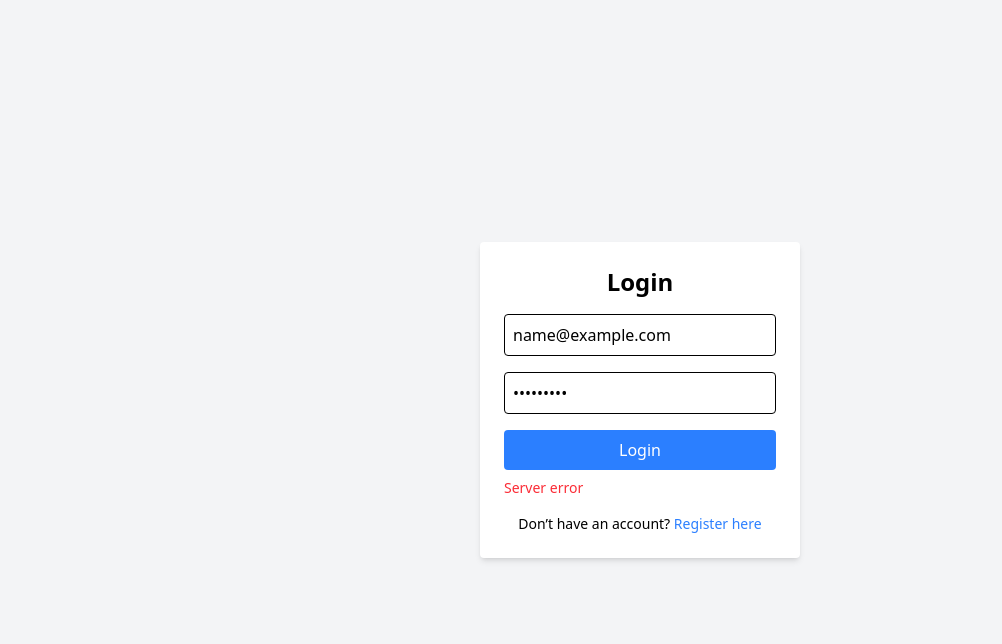
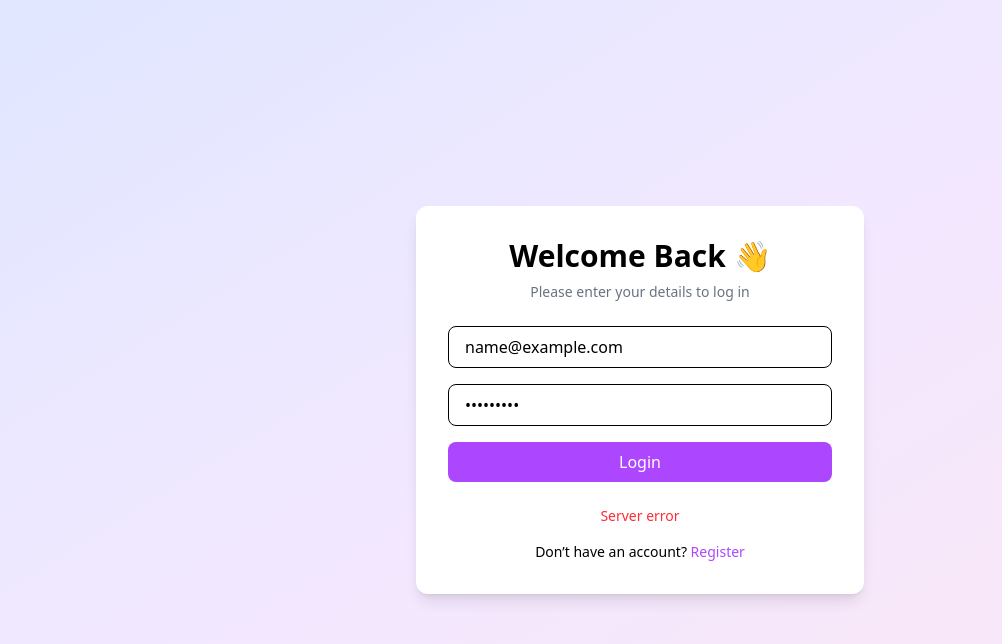
Before and after one commit to charlottelai18/rick-morty-platform, a React (Vite) app in the folder client/: page / in a window 1280 px wide. Both pictures are taken after typing "name@example.com", "Sample123" into the empty fields and a click on the button "Login". Shown: the top 644 px of the page, without its empty margins (0-1002 px from the left). Built offline with nearby package versions, Linux system fonts and the light colour scheme; no server answers.

Commit message:
restyle pages (CharacterProfile, Characters, Favourites, Login, Register) with modern UI design

```diff
--- a/client/src/pages/CharacterProfile.jsx
+++ b/client/src/pages/CharacterProfile.jsx
@@ -26,7 +26,6 @@ function CharacterProfile() {
       .catch((err) => console.error("Failed to load character", err));
   }, [id, navigate]);
 
-  // Auto-clear feedback after 3 seconds
   useEffect(() => {
     if (feedback) {
       const timeout = setTimeout(() => setFeedback(""), 3000);
@@ -51,7 +50,7 @@ function CharacterProfile() {
 
   if (!character) {
     return (
-      <div className="min-h-screen flex items-center justify-center bg-gray-100">
+      <div className="min-h-screen flex items-center justify-center bg-gradient-to-br from-indigo-100 via-purple-100 to-pink-100">
         <div className="flex flex-col items-center">
           <div className="w-12 h-12 border-4 border-blue-400 border-t-transparent rounded-full animate-spin"></div>
           <p className="mt-4 text-gray-500 text-sm">Loading character...</p>
@@ -61,26 +60,26 @@ function CharacterProfile() {
   }
 
   return (
-    <div className="min-h-screen bg-gray-100 p-6">
+    <div className="min-h-screen bg-gradient-to-br from-indigo-100 via-purple-100 to-pink-100 p-6">
       <button
         onClick={() => navigate("/characters")}
-        className="mb-4 text-blue-600 hover:underline"
+        className="mb-6 text-blue-600 hover:underline"
       >
-        ← Back to list
+        ← Back to Characters
       </button>
 
-      <div className="bg-white p-6 rounded shadow max-w-xl mx-auto text-center">
+      <div className="bg-white p-8 rounded-xl shadow-lg max-w-xl mx-auto text-center">
         <img
           src={character.image}
           alt={character.name}
-          className="w-40 h-40 mx-auto rounded-full mb-4"
+          className="w-40 h-40 mx-auto rounded-full mb-6 border-4 border-purple-200"
         />
-        <h1 className="text-3xl font-bold mb-2">{character.name}</h1>
+        <h1 className="text-3xl font-bold text-gray-800 mb-2">{character.name}</h1>
         <p className="text-gray-600 mb-1">Species: {character.species}</p>
-        <p className="text-gray-600 mb-4">Gender: {character.gender}</p>
+        <p className="text-gray-600 mb-6">Gender: {character.gender}</p>
 
-        <p className="font-semibold mb-2">Episodes:</p>
-        <ul className="text-sm text-gray-500 mb-4">
+        <p className="font-semibold mb-2 text-gray-700">Episodes:</p>
+        <ul className="text-sm text-gray-500 mb-6">
           {character.episode.slice(0, 5).map((epUrl, index) => {
             const episodeNum = epUrl.split("/").pop();
             return <li key={index}>Episode {episodeNum}</li>;
@@ -90,18 +89,17 @@ function CharacterProfile() {
         <button
           onClick={saveToFavorites}
           disabled={isSaved}
-          className={`px-4 py-2 rounded transition ${
+          className={`w-full py-2 rounded text-white transition ${
             isSaved
-              ? "bg-green-500 text-white cursor-default"
-              : "bg-purple-500 text-white hover:bg-purple-600"
+              ? "bg-green-500 cursor-default"
+              : "bg-purple-500 hover:bg-purple-600"
           }`}
         >
           {isSaved ? "Saved to Favourites" : "Save to Favourites"}
         </button>
 
-        {/* Inline feedback message */}
         {feedback && (
-          <p className="mt-3 text-sm text-gray-700">{feedback}</p>
+          <p className="mt-4 text-sm text-gray-700">{feedback}</p>
         )}
       </div>
     </div>
--- a/client/src/pages/Characters.jsx
+++ b/client/src/pages/Characters.jsx
@@ -19,42 +19,46 @@ function Characters() {
   }, [navigate]);
 
   return (
-    <div className="min-h-screen bg-gray-100 p-6">
+    <div className="min-h-screen bg-gradient-to-br from-indigo-100 via-purple-100 to-pink-100 p-6">
+      <div className="max-w-6xl mx-auto">
+        <div className="flex justify-between items-center mb-6">
+          <Link
+            to="/user/characters"
+            className="bg-purple-500 text-white px-4 py-2 rounded hover:bg-purple-600 transition"
+          >
+            View Favourites
+          </Link>
+
+          <h1 className="text-3xl font-bold text-gray-800">Explore Characters</h1>
+
           <button
             onClick={() => {
               localStorage.removeItem("token");
               navigate("/");
             }}
-        className="absolute top-4 right-4 bg-red-500 text-white px-4 py-2 rounded hover:bg-red-600"
+            className="bg-red-500 text-white px-4 py-2 rounded hover:bg-red-600 transition"
           >
             Logout
           </button>
+        </div>
 
-      <Link
-        to="/user/characters"
-        className="absolute top-4 left-4 bg-purple-500 text-white px-4 py-2 rounded hover:bg-purple-600"
-      >
-        Favourites
-      </Link>
-
-      <h1 className="text-3xl font-bold mb-6 text-center">Characters</h1>
-
-      <div className="grid grid-cols-1 sm:grid-cols-2 md:grid-cols-3 gap-6">
+        <div className="grid grid-cols-1 sm:grid-cols-2 md:grid-cols-3 lg:grid-cols-4 gap-6">
           {characters.map((char) => (
             <Link key={char.id} to={`/characters/${char.id}`}>
-            <div className="bg-white rounded shadow p-4 text-center hover:shadow-md transition cursor-pointer">
+              <div className="bg-white rounded-xl shadow-md hover:shadow-xl transition p-4 text-center cursor-pointer">
                 <img
                   src={char.image}
                   alt={char.name}
                   className="w-32 h-32 mx-auto rounded-full mb-4"
                 />
-              <h2 className="text-xl font-semibold">{char.name}</h2>
+                <h2 className="text-xl font-semibold text-gray-800">{char.name}</h2>
                 <p className="text-gray-500">{char.species}</p>
               </div>
             </Link>
           ))}
         </div>
       </div>
+    </div>
   );
 }
 
--- a/client/src/pages/Login.jsx
+++ b/client/src/pages/Login.jsx
@@ -37,21 +37,49 @@ function Login() {
   };
 
   return (
-    <div className="flex items-center justify-center min-h-screen bg-gray-100">
-      <form onSubmit={handleSubmit} className="bg-white p-6 rounded shadow-md w-80">
-        <h2 className="text-2xl font-bold mb-4 text-center">Login</h2>
-        <input name="email" onChange={handleChange} value={form.email} className="w-full p-2 mb-4 border rounded" placeholder="Email" />
-        <input name="password" onChange={handleChange} value={form.password} className="w-full p-2 mb-4 border rounded" type="password" placeholder="Password" />
-        <button type="submit" className="w-full bg-blue-500 text-white p-2 rounded hover:bg-blue-600">Login</button>
-        {error && <p className="text-red-500 mt-2 text-sm">{error}</p>}
+    <div className="min-h-screen flex items-center justify-center bg-gradient-to-br from-indigo-100 via-purple-100 to-pink-100">
+      <div className="bg-white shadow-lg rounded-xl p-8 w-full max-w-md">
+        <h1 className="text-3xl font-bold text-center mb-2">Welcome Back 👋</h1>
+        <p className="text-gray-500 text-center mb-6 text-sm">
+          Please enter your details to log in
+        </p>
 
-        <p className="mt-4 text-sm text-center">
-          Don’t have an account?{" "}
-          <Link to="/registration" className="text-blue-500 hover:underline">
-            Register here
-          </Link>
-        </p>
-      </form>
+        <form onSubmit={handleSubmit} className="space-y-4">
+          <input
+            name="email"
+            type="email"
+            value={form.email}
+            onChange={handleChange}
+            placeholder="Email"
+            className="w-full px-4 py-2 border rounded-lg focus:outline-none focus:ring-2 focus:ring-purple-400"
+          />
+          <input
+            name="password"
+            type="password"
+            value={form.password}
+            onChange={handleChange}
+            placeholder="Password"
+            className="w-full px-4 py-2 border rounded-lg focus:outline-none focus:ring-2 focus:ring-purple-400"
+          />
+          <button
+            type="submit"
+            className="w-full bg-purple-500 text-white py-2 rounded-lg hover:bg-purple-600 transition"
+          >
+            Login
+          </button>
+
+          {error && (
+            <p className="text-sm text-red-500 text-center mt-2">{error}</p>
+          )}
+
+          <p className="text-sm text-center mt-4">
+            Don’t have an account?{" "}
+            <Link to="/registration" className="text-purple-500 hover:underline">
+              Register
+            </Link>
+          </p>
+        </form>
+      </div>
     </div>
   );
 }
--- a/client/src/pages/Register.jsx
+++ b/client/src/pages/Register.jsx
@@ -1,4 +1,4 @@
-import { useState, useEffect } from "react";
+import { useState } from "react";
 import { useNavigate, Link } from "react-router-dom";
 
 function Register() {
@@ -37,49 +37,56 @@ function Register() {
   };
 
   return (
-    <div className="flex items-center justify-center min-h-screen bg-gray-100">
-      <form onSubmit={handleSubmit} className="bg-white p-6 rounded shadow-md w-80">
-        <h2 className="text-2xl font-bold mb-4 text-center">Register</h2>
+    <div className="min-h-screen flex items-center justify-center bg-gradient-to-br from-pink-100 via-indigo-100 to-purple-100">
+      <div className="bg-white shadow-lg rounded-xl p-8 w-full max-w-md">
+        <h1 className="text-3xl font-bold text-center mb-2">Create an Account 🚀</h1>
+        <p className="text-gray-500 text-center mb-6 text-sm">
+          Join us and explore the multiverse!
+        </p>
 
+        <form onSubmit={handleSubmit} className="space-y-4">
           <input
             name="name"
+            placeholder="Name"
+            value={form.name}
             onChange={handleChange}
-          value={form.name}
-          className="w-full p-2 mb-4 border rounded"
-          placeholder="Name"
+            className="w-full px-4 py-2 border rounded-lg focus:outline-none focus:ring-2 focus:ring-purple-400"
           />
           <input
             name="email"
-          onChange={handleChange}
-          value={form.email}
-          className="w-full p-2 mb-4 border rounded"
             type="email"
             placeholder="Email"
+            value={form.email}
+            onChange={handleChange}
+            className="w-full px-4 py-2 border rounded-lg focus:outline-none focus:ring-2 focus:ring-purple-400"
           />
           <input
             name="password"
-          onChange={handleChange}
-          value={form.password}
-          className="w-full p-2 mb-4 border rounded"
             type="password"
             placeholder="Password"
+            value={form.password}
+            onChange={handleChange}
+            className="w-full px-4 py-2 border rounded-lg focus:outline-none focus:ring-2 focus:ring-purple-400"
           />
-
-        <button type="submit" className="w-full bg-green-500 text-white p-2 rounded hover:bg-green-600">
+          <button
+            type="submit"
+            className="w-full bg-purple-500 text-white py-2 rounded-lg hover:bg-purple-600 transition"
+          >
             Register
           </button>
 
-        {error && <p className="text-red-500 mt-2 text-sm text-center">{error}</p>}
-        {successMessage && <p className="text-green-600 mt-2 text-sm text-center">{successMessage}</p>}
+          {error && <p className="text-sm text-red-500 text-center">{error}</p>}
+          {successMessage && <p className="text-sm text-green-600 text-center">{successMessage}</p>}
 
-        <p className="mt-4 text-sm text-center">
+          <p className="text-sm text-center mt-4">
             Already have an account?{" "}
-          <Link to="/" className="text-blue-500 hover:underline">
+            <Link to="/" className="text-purple-500 hover:underline">
               Login here
             </Link>
           </p>
         </form>
       </div>
+    </div>
   );
 }
 
```
Also changed, not shown: client/src/pages/Favourites.jsx (+30 -12 lines). Lines whose indentation alone changed are shown as unchanged.
